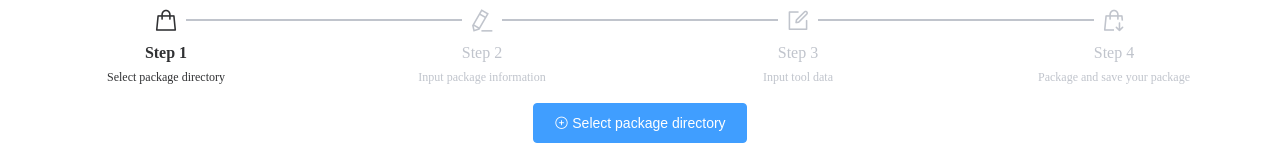
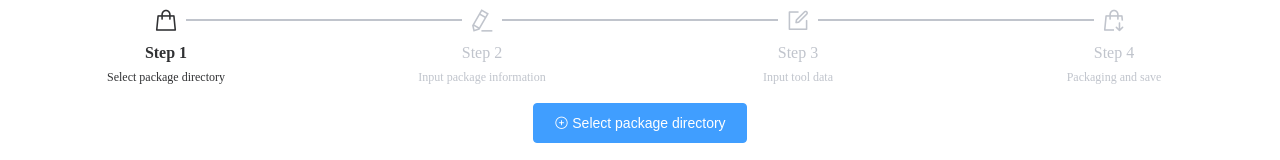
Before and after one commit to como65416/dn-tool-packager, a Vue app: page / in a window 1280 px wide. Shown: the top 160 px of the page. Built offline with nearby package versions, Linux system fonts and the light colour scheme.

Commit message:
change step 4 title

```diff
--- a/src/App.vue
+++ b/src/App.vue
@@ -4,7 +4,7 @@
       <el-step title="Step 1" icon="el-icon-goods" description="Select package directory"></el-step>
       <el-step title="Step 2" icon="el-icon-edit" description="Input package information"></el-step>
       <el-step title="Step 3" icon="el-icon-edit-outline" description="Input tool data"></el-step>
-      <el-step title="Step 4" icon="el-icon-sold-out" description="Package and save your package"></el-step>
+      <el-step title="Step 4" icon="el-icon-sold-out" description="Packaging and save"></el-step>
     </el-steps>
     <div class="step-content" v-if="step == 0">
       <el-button type="primary" @click="selectPackageDirtory()">
```
